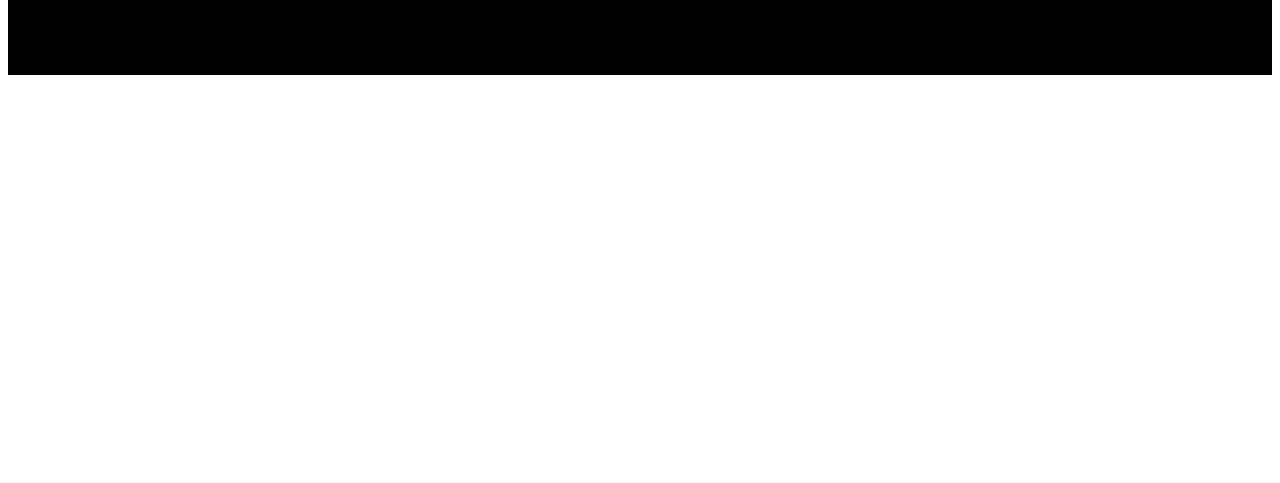
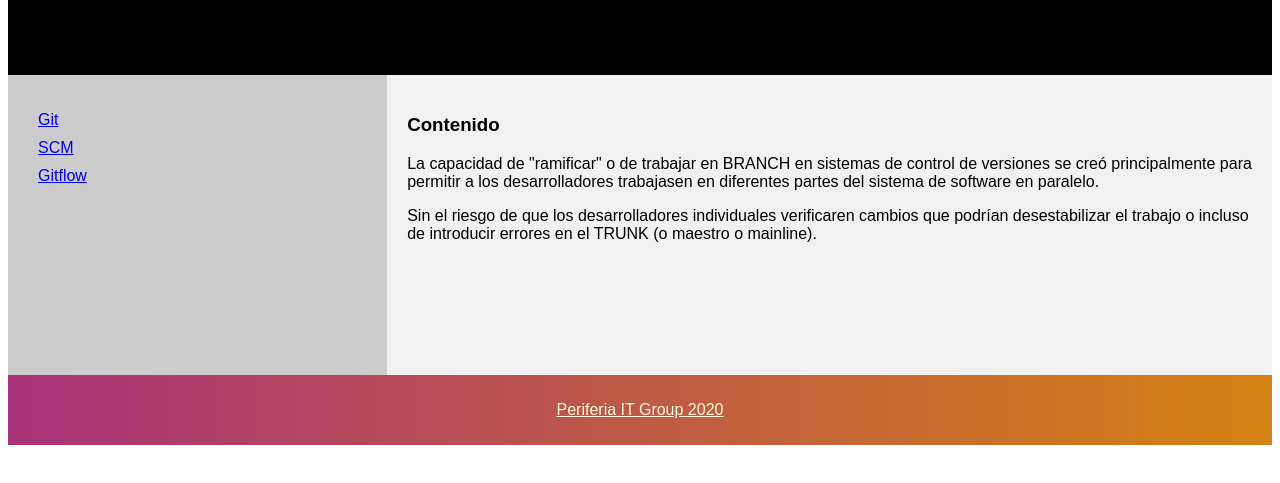
Before and after one commit to Joel-2730/practica-devops, a plain HTML site: page index.html in a window 1280 px wide. Shown: the part 151-634 px from the top of the page. Drawn offline with Linux system fonts and the light colour scheme.

Commit message:
Desarrollo terminado de footer

```diff
--- a/index.html
+++ b/index.html
@@ -80,7 +80,25 @@ nav > ul > li {
 <header>
   <h2>Versionamiento de código con GitHub</h2>
 </header>
-
+<div id="body">
+  <section>
+   <nav>
+     <ul>
+       <li><a href="#">Git</a></li>
+       <li><a href="#">SCM</a></li>
+       <li><a href="#">Gitflow</a></li>
+     </ul>
+   </nav>
+   <article>
+     <h1>Contenido</h1>
+     <p>La capacidad de "ramificar" o de trabajar en BRANCH en sistemas de control de versiones se creó principalmente para permitir a los desarrolladores trabajasen en diferentes partes del sistema de software en paralelo.</p>
+     <p>Sin el riesgo de que los desarrolladores individuales verificaren cambios que podrían desestabilizar el trabajo o incluso de introducir errores en el TRUNK (o maestro o mainline).</p>
+   </article>
+  </section>
+ </div>
 
 </body>
+<footer>
+  <p><a href="https://periferiaitgroup.com/" target="_blank" style="color:cornsilk">Periferia IT Group 2020</a></p>
+</footer>
 </html>
```
